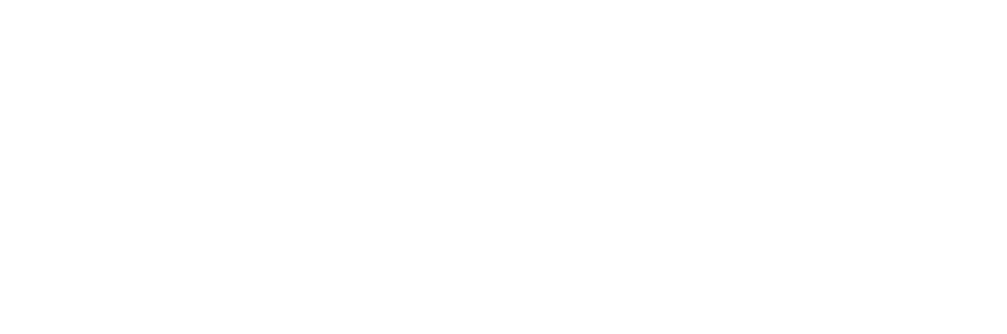
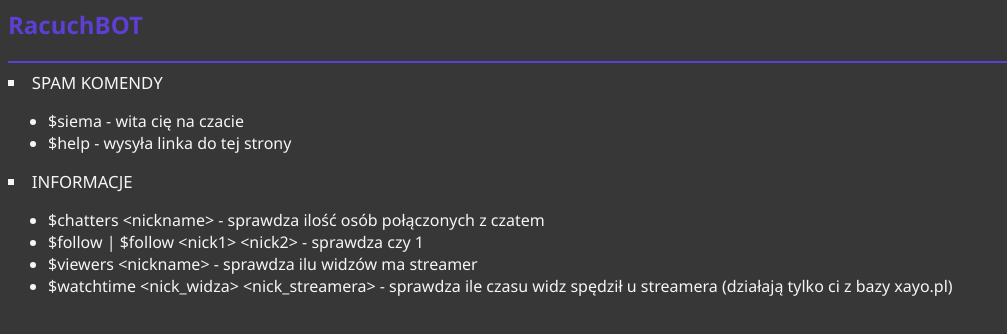
Before and after one commit to egigakox/egigakox.github.io, a plain HTML site: page commands.html in a window 1280 px wide. Shown: the whole page, without its empty margins (0-1007 px from the left). Drawn offline with Linux system fonts and the light colour scheme.

Commit message:
Add files via upload

```diff
--- a/commands.html
+++ b/commands.html
@@ -1,3 +1,41 @@
 <html>
-
+    <head>
+        <title>Komendy RacuchBOT</title>
+        <style>
+            body {
+                background-color: #373737;
+            }
+            h2 {
+                color: #5D3FD3;
+                font-family: 'Segoe UI', -apple-system;
+            }
+            hr {
+                border: 1px #5D3FD3 solid;
+            }
+            li {
+                color: whitesmoke;
+                font-family: 'Segoe UI', -apple-system;
+            }
+            .subcategory {
+                list-style-type: square;
+                font-size: 105%;
+            }
+        </style>
+    </head>
+    <body>
+        <h2>RacuchBOT</h2>
+        <hr>
+        <li class="subcategory">SPAM KOMENDY</li>
+        <ul>
+            <li>$siema - wita cię na czacie</li>
+            <li>$help - wysyła linka do tej strony</li>
+        </ul>
+        <li class="subcategory">INFORMACJE</li>
+        <ul>
+            <li>$chatters &lt;nickname&gt; - sprawdza ilość osób połączonych z czatem </li>
+            <li>$follow | $follow &lt;nick1&gt; &lt;nick2&gt; - sprawdza czy 1 </li>
+            <li>$viewers &lt;nickname&gt; - sprawdza ilu widzów ma streamer</li>
+            <li>$watchtime &lt;nick_widza&gt; &lt;nick_streamera&gt; - sprawdza ile czasu widz spędził u streamera (działają tylko ci z bazy xayo.pl)</li>
+        </ul>
+    </body>
 </html>
```
